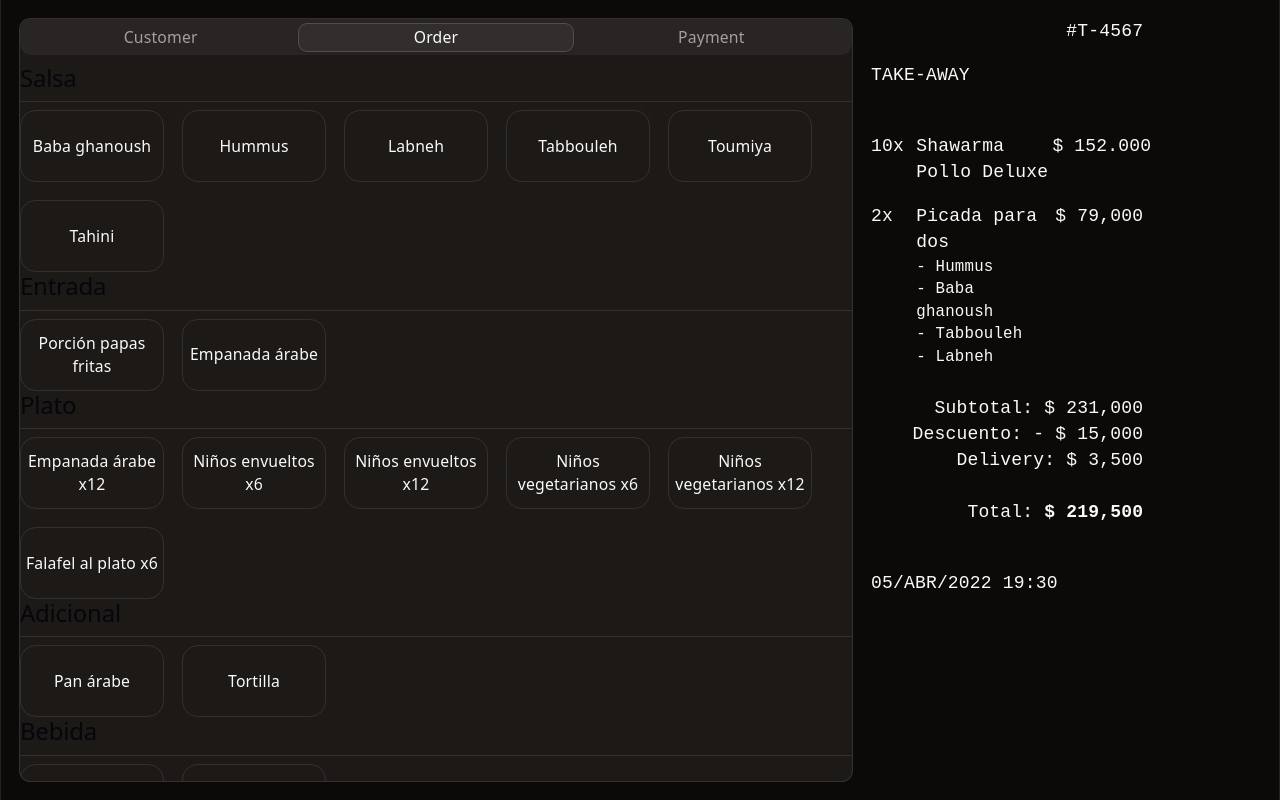
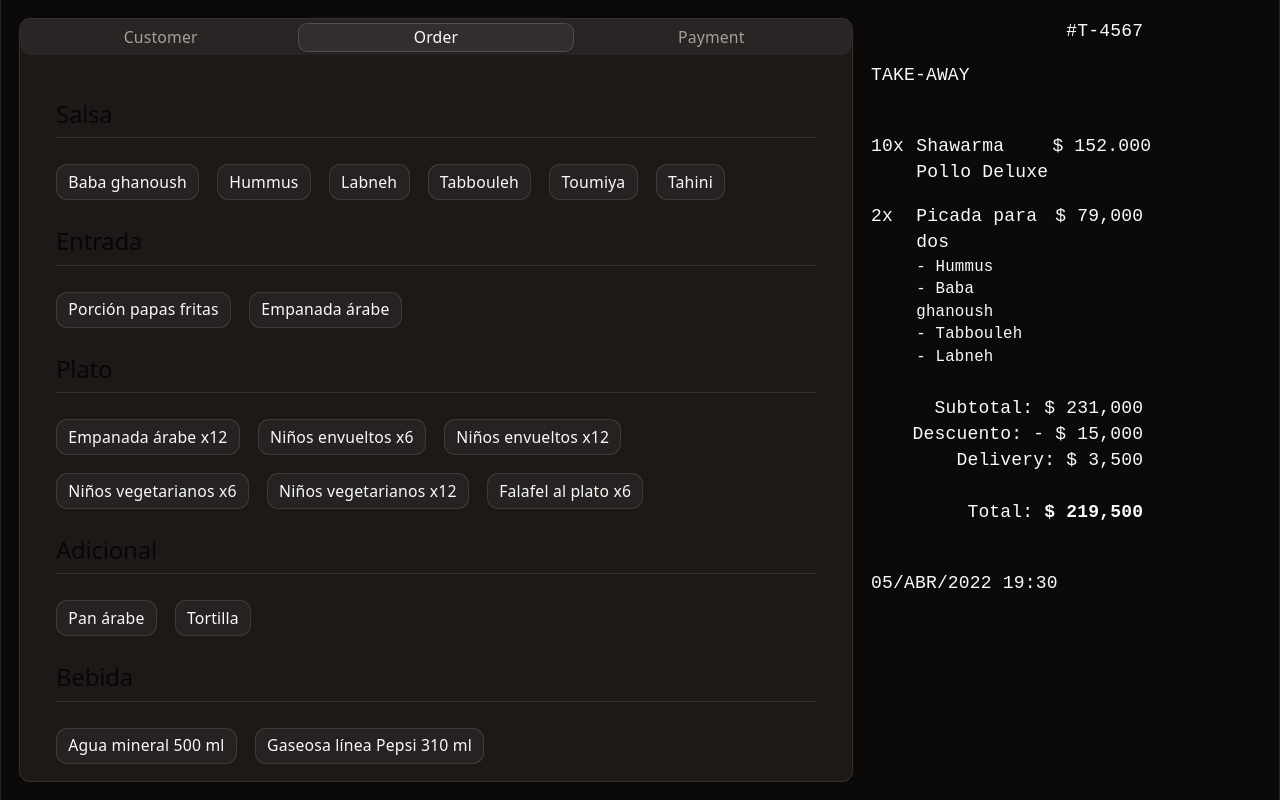
Before and after one commit to kikedose/ticket-gen-v2, a React (Vite) app: page /ticket in a window 1280 px wide. Both pictures are taken after a click on the tab "Order". Built offline with nearby package versions, Linux system fonts and the light colour scheme.

Commit message:
wip: product selector

```diff
--- a/src/routes/(ticket)/-product-selector.tsx
+++ b/src/routes/(ticket)/-product-selector.tsx
@@ -1,3 +1,4 @@
+import { Button } from '~/components/ui/button';
 import { productList, type Product } from '~/lib/product-list';
 
 export const productsByType = productList.reduce(
@@ -14,20 +15,18 @@ export const productsByType = productList.reduce(
 export default function ProductSelector() {
   return (
     <div className="flex flex-col">
-      {Object.keys(productsByType).map((type) => (
-        <>
+      {Object.entries(productsByType).map(([type, items]) => (
+        <div key={type} className="mb-6 flex flex-col gap-4">
           <h2 className="scroll-m-20 border-b pb-2 text-3xl font-semibold tracking-tight capitalize first:mt-0">
             {type}
           </h2>
 
           <div className="flex flex-wrap gap-4">
-            {productsByType[type].map((item: Product) => (
-              <span className="border-border grid h-16 w-32 items-center rounded-xl border border-solid text-center">
-                {item.name}
-              </span>
+            {items?.map((item: Product) => (
+              <Button variant="outline">{item.name}</Button>
             ))}
           </div>
-        </>
+        </div>
       ))}
     </div>
   );
--- a/src/routes/(ticket)/-ticket-form.tsx
+++ b/src/routes/(ticket)/-ticket-form.tsx
@@ -14,17 +14,26 @@ export default function TicketForm() {
         </TabsList>
 
         {/* Customer Tab Content */}
-        <TabsContent value="customer">
+        <TabsContent
+          value="customer"
+          className="min-h-0 flex-1 overflow-y-auto p-8"
+        >
           <CustomerData />
         </TabsContent>
 
         {/* Order Tab Content */}
-        <TabsContent value="order" className="min-h-0 flex-1 overflow-y-auto">
+        <TabsContent
+          value="order"
+          className="min-h-0 flex-1 overflow-y-auto p-8"
+        >
           <ProductSelector />
         </TabsContent>
 
         {/* Payment Tab Content */}
-        <TabsContent value="payment">
+        <TabsContent
+          value="payment"
+          className="min-h-0 flex-1 overflow-y-auto p-8"
+        >
           <PaymentOptions />
         </TabsContent>
       </Tabs>
```
